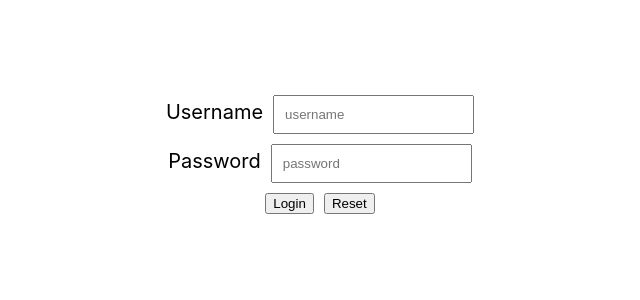
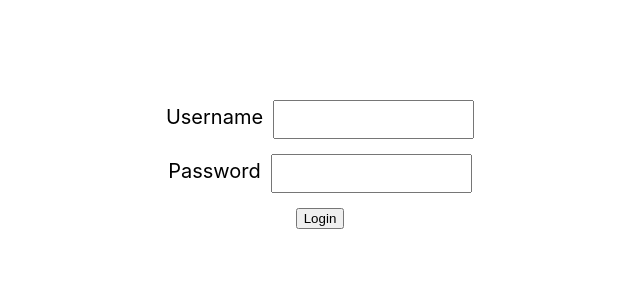
Before and after one commit to Dianaaa1/attempt, a React (Create React App) app: page /login in a window 1280 px wide. Shown: the top 300 px of the page, without its empty margins (320-960 px from the left). Built offline with nearby package versions, Linux system fonts and the light colour scheme.

Commit message:
saga, удаленный лишний код, useCallback в login

```diff
--- a/package.json
+++ b/package.json
@@ -16,6 +16,7 @@
     "react-router-dom": "^5.2.0",
     "react-scripts": "3.4.1",
     "redux": "^4.0.5",
+    "redux-saga": "^1.1.3",
     "yup": "^0.29.2"
   },
   "scripts": {
--- a/src/App.js
+++ b/src/App.js
@@ -1,58 +1,27 @@
-import React, { useState } from "react";
+import React from "react";
 import Form from "./components/Form/Form";
 import ProjectsList from "./components/ProjectsList/ProjectsList";
 import { BrowserRouter, Route, Redirect } from "react-router-dom";
 import Login from "./components/Login";
+import rootSaga from "./components/saga/sagas";
+import { sagaMiddleware } from "./components/redux/reducers/store";
+
+sagaMiddleware.run(rootSaga);
 
 function Projects(props) {
-  const [projects, Updateprojects] = useState([]);
-  //создаем проект
-  const addItem = (projeect) => {
-    const allprojects = [
-      ...projects,
-      {
-        id: Math.random(),
-        name: projeect.name,
-        description: projeect.description,
-        done: false,
-      },
-    ];
-    Updateprojects(allprojects);
-  };
-  const editProject = (i, project) => {
-    projects.splice(i, 1, project);
-    const allprojects = [...projects];
-    Updateprojects(allprojects);
-  };
-  const removeItem = (index) => {
-    projects.splice(index, 1);
-    const allprojects = [...projects];
-    Updateprojects(allprojects);
-  };
-  const markToDone = (index) => {
-    var done = projects[index].done;
-    projects[index].done = !done;
-    const allprojects = [...projects];
-    Updateprojects(allprojects);
-  };
   return (
     <div className="main">
       <BrowserRouter>
         <Route exact path="/">
           {localStorage.getItem("user") ? (
-            <Form addItem={addItem} editProject={editProject} />
+            <Form />
           ) : (
             <Redirect to="/login" />
           )}
         </Route>
         <Route path="/form">
-          <Form addItem={addItem} editProject={editProject} />
-          <ProjectsList
-            projects={projects}
-            editProject={editProject}
-            markToDone={markToDone}
-            removeProject={removeItem}
-          />
+          <Form />
+          <ProjectsList/>
         </Route>
         <Route path="/login" render={() => <Login />} />
       </BrowserRouter>
--- a/src/components/Form/Form.js
+++ b/src/components/Form/Form.js
@@ -11,7 +11,6 @@ function Form(props) {
   const dispatch = useDispatch();
   const [name, setName] = useState({ name: "" });
   const [description, setDescription] = useState({ description: "" });
-
   const formik = useFormik({
     initialValues: {
       name: "",
--- a/src/components/Login.js
+++ b/src/components/Login.js
@@ -1,82 +1,82 @@
-import React from "react";
+import React, { useState, useCallback } from "react";
 import { Redirect } from "react-router-dom";
-import { Formik } from "formik";
+import {  useFormik } from "formik";
 import { useDispatch, useSelector } from "react-redux";
-import { authUser } from "./redux/actions/action";
+import { authUser, userData } from "./redux/actions/action";
 import { getAuthStatus } from "./redux/selectors";
+import * as Yup from "yup";
 
 function Login() {
   //logout();
 
   const dispatch = useDispatch();
   const logStatus = useSelector(getAuthStatus);
-  const onSubmit = (obj) => {
-    const username = obj.username;
-    const password = obj.password;
 
-    //останавливается если форма пустая
-    if (!(username && password)) {
-      alert("Введите все данные");
-      return;
-    }
+  const [username, setUsername] = useState({ username: "" });
+  const [password, setPassword] = useState({ password: "" });
+
+  const formik = useFormik({
+    initialValues: {
+      username: "",
+      password: "",
+    },
+    validationSchema: Yup.object({
+      username: Yup.string().required("Required!"),
+      password: Yup.string().required("Required!"),
+    }),
+    onSubmit: () => {
+      dispatch(userData(username, password))
 
       login(username, password).then((user) => {
         if (localStorage.getItem("user", JSON.stringify(user))) {
           dispatch(authUser(true));
         }
       });
-  };
-  // если пользователь залогинен то перенаправляем на форму создания проектов
-  if (logStatus) {
-    return (
-      <Redirect
-        to={{
-          pathname: "/form",
-        }}
-      />
-    );
-  }
+    },
+  });
+
   return (
     <div>
-      <Formik
-        initialValues={{ username: "", password: "" }}
-        onSubmit={onSubmit}
-      >
-        {(props) => {
-          const { values, handleChange, handleSubmit, handleReset } = props;
-          return (
-            <form onSubmit={handleSubmit}>
-              <label htmlFor="username">Username</label>
+      {logStatus? <Redirect to={{ pathname: "/form"}}/>: <div></div> }
+      <form onSubmit={formik.handleSubmit}>
+        <div>
+          <label> Username</label>
           <input
-                id="username"
-                placeholder="username"
             type="text"
-                value={values.username}
-                onChange={handleChange}
+            name="username"
+            value={formik.values.username}
+            onChange={useCallback(formik.handleChange, [])}
+            onBlur={useCallback((e) => setUsername(e.target.value), [])}
           />
-              <br />
-              <label htmlFor="password">Password</label>
+          <div className="errors">
+            {formik.errors.username && formik.touched.username && (
+              <p>{formik.errors.username}</p>
+            )}
+          </div>
+        </div>
+        <div>
+          <label>Password</label>
           <input
-                id="password"
-                placeholder="password"
-                type="password"
-                value={values.password}
-                onChange={handleChange}
-                className="project-name"
+            type="text"
+            name="password"
+            value={formik.values.password}
+            onBlur={useCallback((e) => setPassword(e.target.value), [])}
+            onChange={useCallback(formik.handleChange, [])}
           />
-              <br />
+          <div className="errors">
+            {formik.errors.password && formik.touched.password && (
+              <p>{formik.errors.password}</p>
+            )}
+          </div>
+        </div>
+        <div>
           <button type="submit">Login</button>
-              <button type="button" onClick={handleReset}>
-                Reset
-              </button>
+        </div>
       </form>
-          );
-        }}
-      </Formik>
     </div>
   );
 }
-
+export default Login;
 function login(username, password) {
   const requestOptions = {
     method: "POST",
@@ -95,4 +95,3 @@ async function handleResponse(response) {
   const data = await response.text().then((text) => JSON.parse(text));
   return data;
 }
-export default Login;
--- a/src/components/back.js
+++ b/src/components/back.js
@@ -1,7 +1,8 @@
 export function configureFakeBackend() {
   let users = [
-    { id: 1, username: "zzzz", password: "zzzz" },
+    { id: 1, username: "user", password: "user" },
     { id: 2, username: "test", password: "test" },
+    { id: 3, username: "zzzz", password: "zzzz" },
   ];
   window.fetch = function (url, opts) {
     return new Promise((resolve, reject) => {
--- a/src/components/redux/actions/action.js
+++ b/src/components/redux/actions/action.js
@@ -1,4 +1,4 @@
-import { ADD_PROJ, TOGGLE_PROJ, EDIT_PROJ, DELETE_PROJ, AUTH_USER } from "./actionType";
+import { ADD_PROJ, TOGGLE_PROJ, EDIT_PROJ, DELETE_PROJ, AUTH_USER, USER_DATA } from "./actionType";
 
 let nextId = 0;
 
@@ -26,3 +26,7 @@ export const authUser=login => ({
   type: AUTH_USER,
   payload: { login }
 })
+export const userData=(username, password)=>({
+  type: USER_DATA,
+  payload: {username, password}
+})
--- a/src/components/redux/actions/actionType.js
+++ b/src/components/redux/actions/actionType.js
@@ -3,3 +3,4 @@ export const TOGGLE_PROJ = "TOGGLE_PROJ";
 export const EDIT_PROJ = "EDIT_PROJ";
 export const DELETE_PROJ = "DELETE_PROJ";
 export const AUTH_USER="AUTH_USER";
+export const USER_DATA="USER_DATA";
--- a/src/components/redux/reducers/authUser.js
+++ b/src/components/redux/reducers/authUser.js
@@ -1,4 +1,4 @@
-import { AUTH_USER } from "../actions/actionType";
+import { AUTH_USER, USER_DATA } from "../actions/actionType";
 
 const defaultState = {};
 const authorization = (state = defaultState, action) => {
@@ -6,8 +6,13 @@ const authorization = (state = defaultState, action) => {
     case AUTH_USER: {
       const { login } = action.payload;
       return {
+        ...state,
         login,
       };
+    }
+    case USER_DATA:{
+      const {username, password}=action.payload;
+      return {...state, username, password}
     }
     default:
       return state;
--- a/src/components/redux/reducers/store.js
+++ b/src/components/redux/reducers/store.js
@@ -1,7 +1,9 @@
-import { combineReducers, createStore } from "redux";
+import { combineReducers, createStore, applyMiddleware } from "redux";
 import projectList from "./projList";
 import projectMap from "./projMap";
 import authorization from './authUser';
+import createSagaMiddleware from "redux-saga";
 
+export const sagaMiddleware = createSagaMiddleware();
 const rootReducer = combineReducers({ projectList, projectMap, authorization});
-export default createStore(rootReducer);
+export default createStore(rootReducer, applyMiddleware(sagaMiddleware));
--- /dev/null
+++ b/src/components/saga/sagas.js
@@ -0,0 +1,13 @@
+import { takeEvery, select, delay } from "redux-saga/effects";
+//import { delay } from "redux-saga";
+import { getAuthStatus, getAuth } from "../redux/selectors";
+
+function* toWelcome() {
+  yield delay(1000);
+  const loginStatus = yield select(getAuthStatus);
+  const user = yield select(getAuth);
+  if (loginStatus) alert("Welcome ,  " + user.username);
+}
+export default function* rootSaga() {
+  yield takeEvery("AUTH_USER", toWelcome);
+}
```
Also changed, not shown: 1 other file (tests, documents, lock files or other folders). Lines whose indentation alone changed are shown as unchanged.
